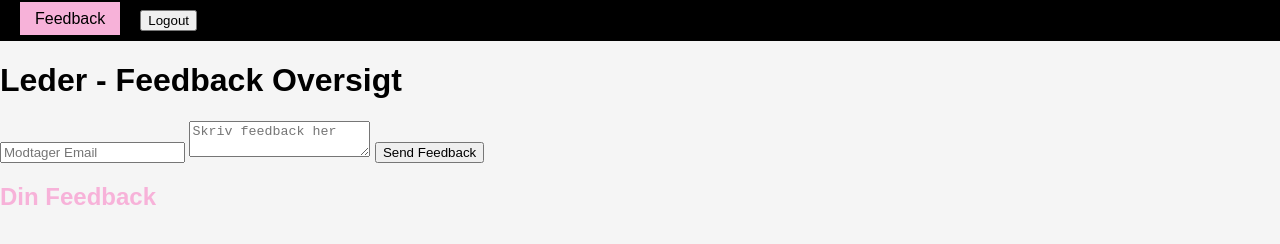
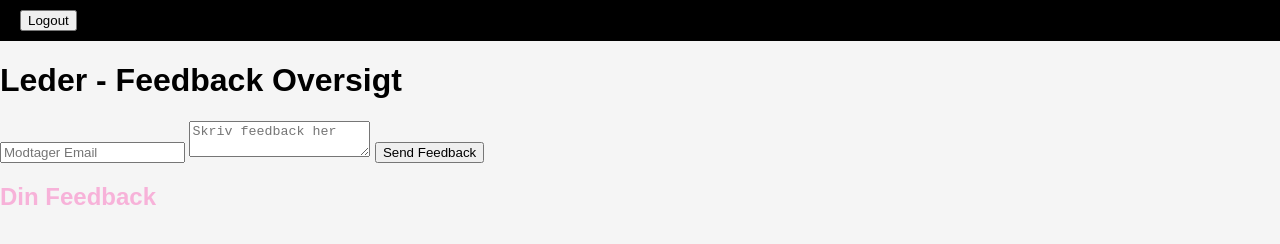
Before and after one commit to Mali0463/Dis-projekt, a website: page Public/leder.html in a window 1280 px wide. Drawn offline with Linux system fonts and the light colour scheme; no server answers; sample sign-in values are in the browser's storage.

Commit message:
slettet lmao

```diff
--- a/Public/leder.html
+++ b/Public/leder.html
@@ -10,7 +10,6 @@
     <header>
         <nav>
             <ul class="nav-links navbar">
-                <li><a href="/feedback.html" class="active">Feedback</a></li>
                 <li><button id="logout-button">Logout</button></li>
             </ul>
         </nav>
```
